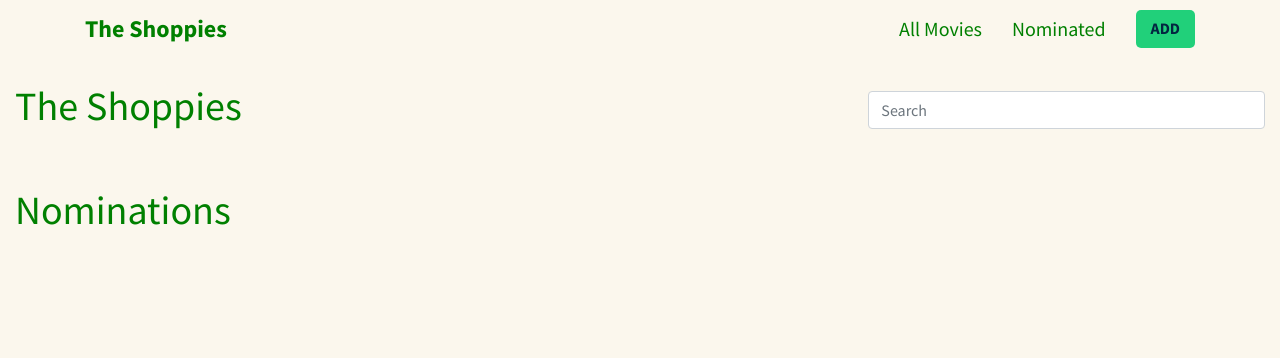
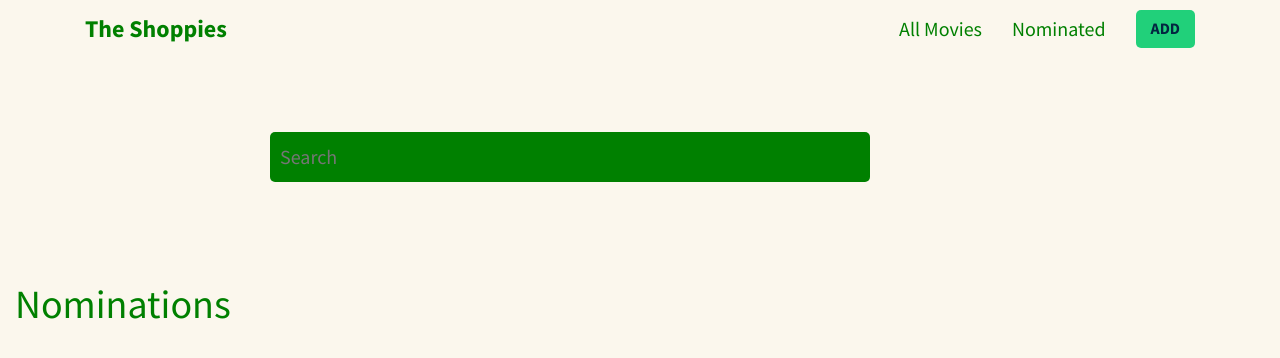
Before and after one commit to winstonchen-code/Movie-Practice-App, a React (Create React App) app: page / in a window 1280 px wide. Shown: the top 358 px of the page. Built offline with nearby package versions, Linux system fonts and the light colour scheme; no server answers.

Commit message:
Search Bar Update

```diff
--- a/src/App.css
+++ b/src/App.css
@@ -128,7 +128,8 @@ header .nav-links li:last-child {
 
 .add-content .input-wrapper input {
   width: 100%;
-  background-color: var(--primary);
+  /* background-color: var(--primary); */
+  background-color: green;
   padding: 10px;
   border-radius: 5px;
   border: none;
--- a/src/Components/Search.js
+++ b/src/Components/Search.js
@@ -2,8 +2,17 @@ import React from 'react'
 
 function Search(props) {
     return (
-        <div className="col col-sm-4">
-            <input className="form-control" value={props.value} onChange={(event)=> props.setSearchText(event.target.value)} placeholder="Search"></input>
+        // <div className="col col-sm-4">
+        //     <input className="form-control" value={props.value} onChange={(event)=> props.setSearchText(event.target.value)} placeholder="Search"></input>
+        // </div>
+        <div className="add-page">
+            <div className="container">
+                <div className="add-content">
+                    <div className="input-wrapper">
+                        <input type="text" value={props.value} onChange={(event)=> props.setSearchText(event.target.value)} placeholder="Search"></input>
+                    </div>
+                </div>
+            </div>
         </div>
     )
 }
--- a/src/Layout.js
+++ b/src/Layout.js
@@ -51,7 +51,7 @@ function Layout() {
   return (
     <div className='container-fluid movie-app'>
       <div className='row d-flex align-items-center mt-4 mb-4'>
-        <Heading heading="The Shoppies"/>
+        {/* <Heading heading="The Shoppies"/> */}
         <Search searchText={searchText} setSearchText={setSearchText}/>
       </div>
       <div className="row">
```
